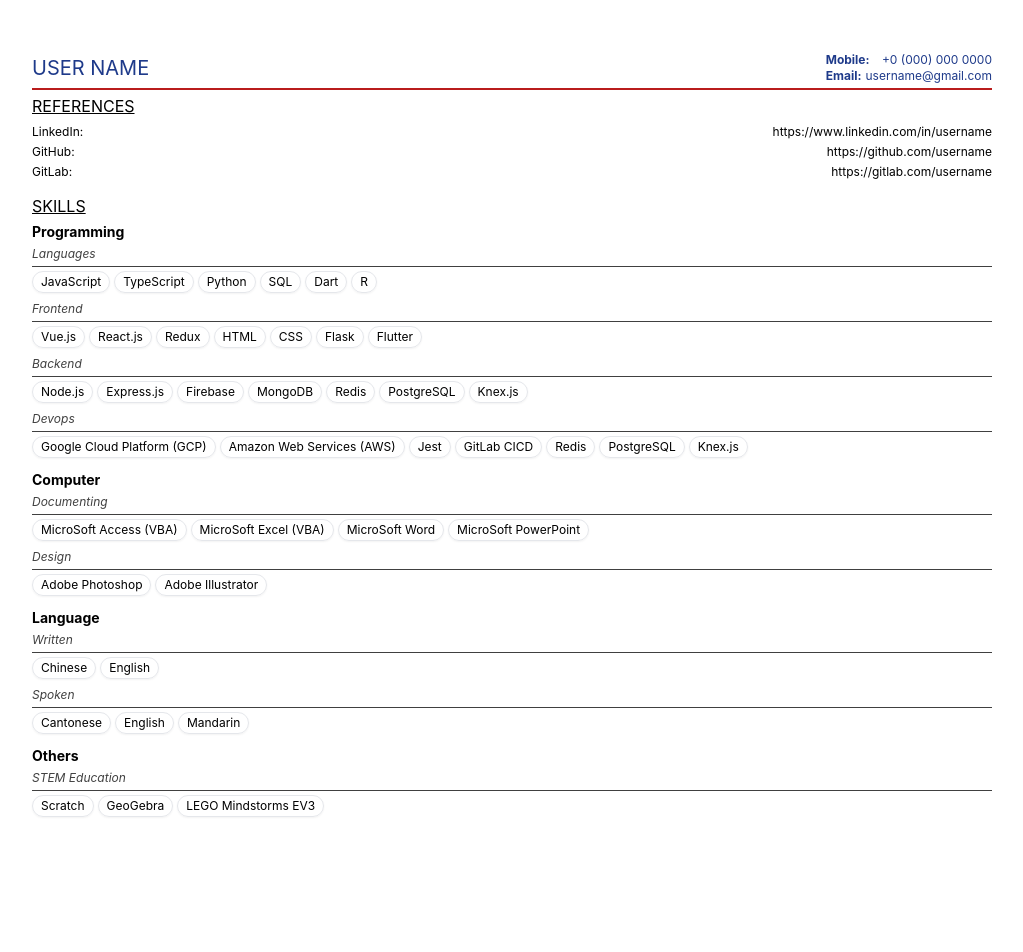
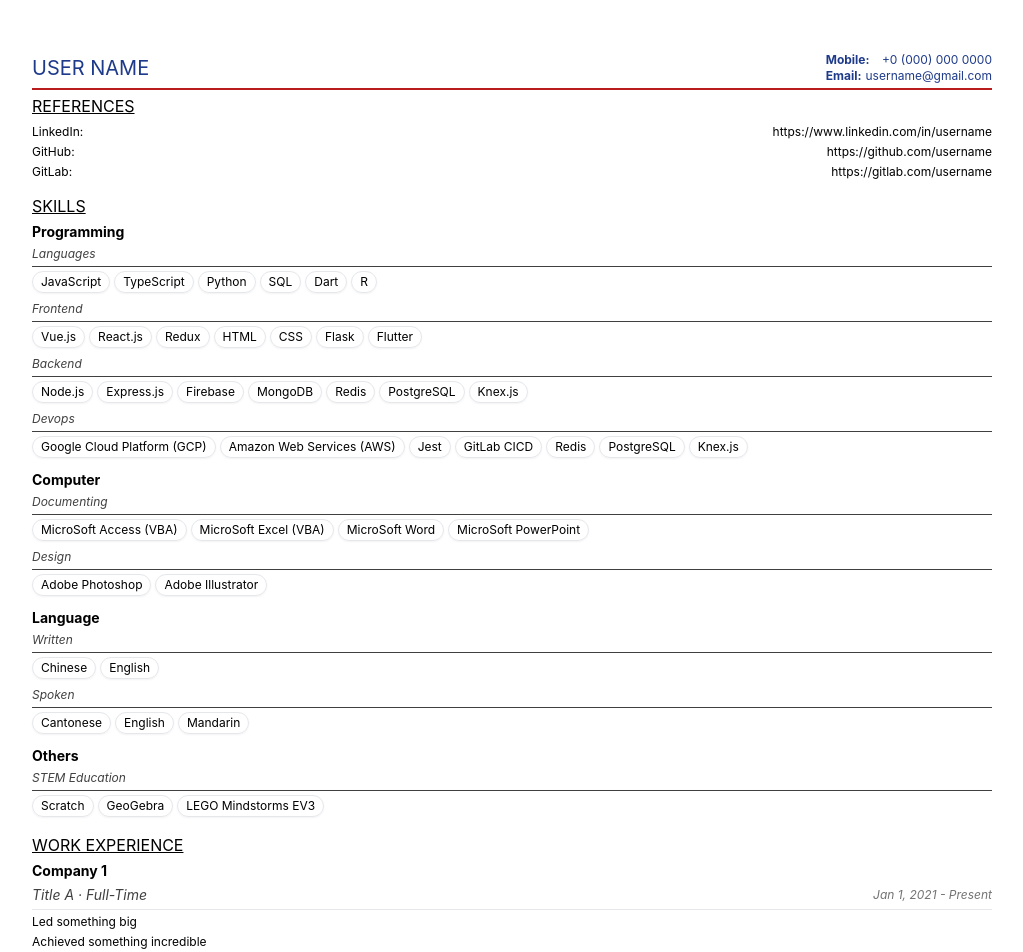
Before and after one commit to louvrecly/cv-generator-next, a Next.js app: page / in a window 1280 px wide. Shown: the top 952 px of the page, without its empty margins (128-1151 px from the left). Before the commit the page ends 877 px from the top, so only its background shows below. Built offline with nearby package versions, Linux system fonts and the light colour scheme.

Commit message:
Import WorkExperienceSection to home page

```diff
--- a/pages/index.js
+++ b/pages/index.js
@@ -2,6 +2,7 @@
 import UserInfoBar from 'components/UserInfoBar'
 import ReferencesSection from 'components/ReferencesSection'
 import SkillsSection from 'components/SkillsSection'
+import WorkExperienceSection from 'components/WorkExperienceSection'
 
 const fetcher = (...args) => fetch(...args).then(res => res.json())
 
@@ -9,6 +10,7 @@
   const userRes = useSWR('api/user', fetcher)
   const referencesRes = useSWR('api/references', fetcher)
   const skillsRes = useSWR('api/skills', fetcher)
+  const workExperienceRes = useSWR('api/work-experience', fetcher)
 
   return (
     <div className="mx-8 py-12 h-full max-w-screen-sm break-words md:mx-auto lg:max-w-[960px]">
@@ -22,7 +24,7 @@
         }
       </>
 
-      <>
+      <div>
         {
           referencesRes.error
             ? <p>Failed to Load Data</p>
@@ -30,9 +32,6 @@
             ? <p>Loading...</p>
             : <ReferencesSection references={referencesRes.data.references} />
         }
-      </>
-
-      <>
         {
           skillsRes.error
             ? <p>Failed to Load Data</p>
@@ -40,7 +39,14 @@
             ? <p>Loading...</p>
             : <SkillsSection skills={skillsRes.data.skills} />
         }
-      </>
+        {
+          workExperienceRes.error
+            ? <p>Failed to Load Data</p>
+            : !workExperienceRes.data
+            ? <p>Loading...</p>
+            : <WorkExperienceSection workExperience={workExperienceRes.data.workExperience} />
+        }
+      </div>
     </div>
   )
 }
```
